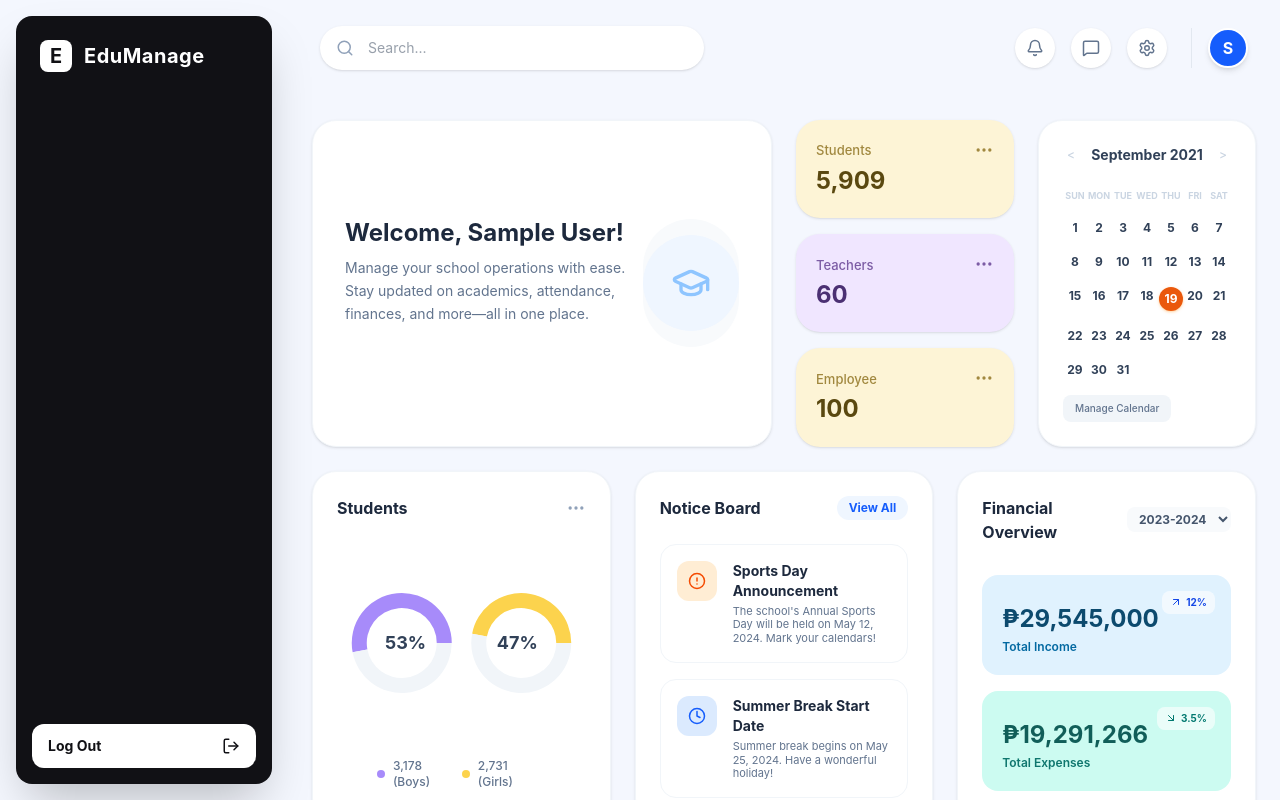
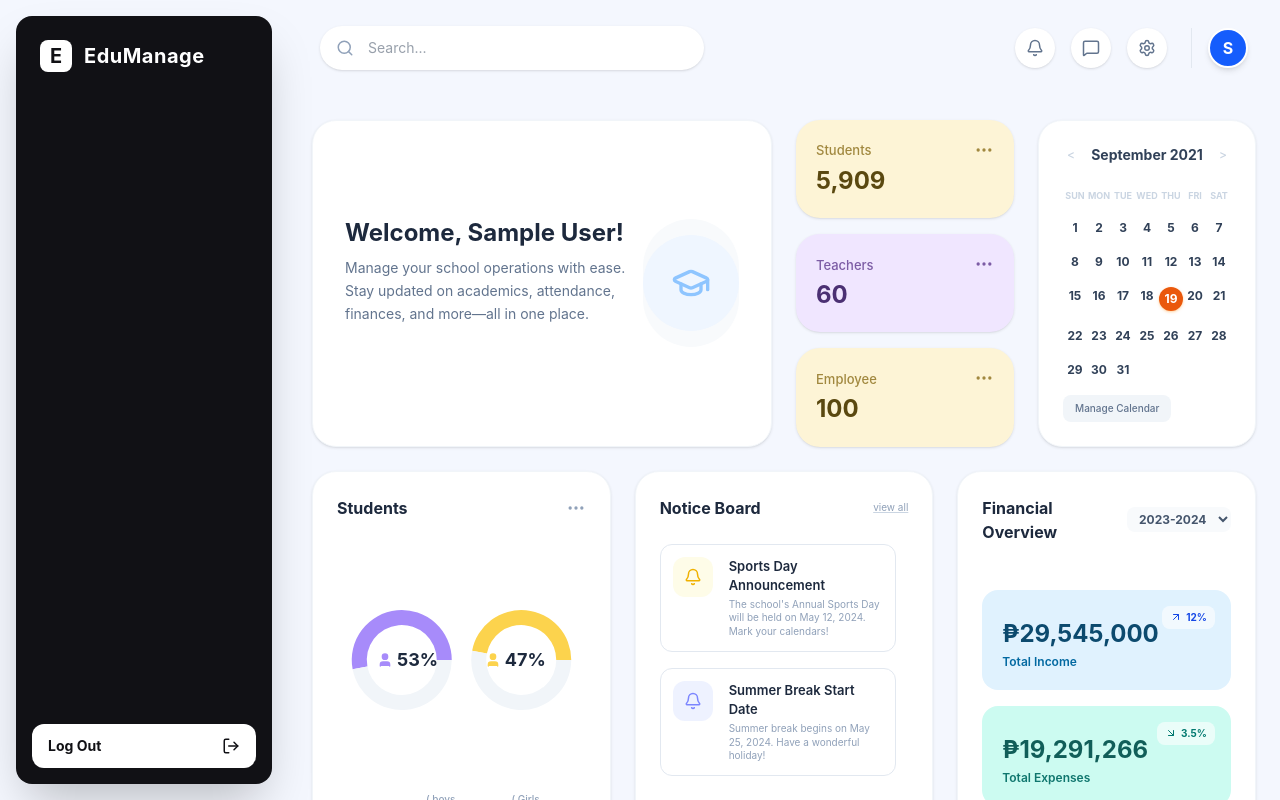
Before and after one commit to krukru741/School-Management-System, a React (Vite) app: page /dashboard in a window 1280 px wide. Built offline with nearby package versions, Linux system fonts and the light colour scheme; sample sign-in values are in the browser's storage.

Commit message:
feat: implement admin dashboard page with stats, charts, and notice board components

```diff
--- a/src/pages/Dashboard.jsx
+++ b/src/pages/Dashboard.jsx
@@ -1,5 +1,5 @@
 import { useAuth } from '../context/AuthContext';
-import { Users, GraduationCap, ArrowUpRight, ArrowDownRight, Clock, AlertCircle, MoreHorizontal } from 'lucide-react';
+import { Users, GraduationCap, ArrowUpRight, ArrowDownRight, Clock, AlertCircle, MoreHorizontal, User, Bell, Edit, Trash2 } from 'lucide-react';
 import {
   BarChart, Bar, XAxis, YAxis, CartesianGrid, Tooltip, ResponsiveContainer,
   LineChart, Line, PieChart, Pie, Cell
@@ -142,43 +142,55 @@ const AdminDashboard = ({ user }) => {
               </ResponsiveContainer>
             </div>
 
-            <div className="absolute inset-0 flex justify-between px-12 items-center pointer-events-none">
-               <span className="font-bold text-lg text-slate-700">53%</span>
-               <span className="font-bold text-lg text-slate-700">47%</span>
+            <div className="absolute inset-0 flex justify-between px-10 items-center pointer-events-none">
+               <div className="flex items-center gap-1">
+                 <User fill="#A78BFA" className="text-[#A78BFA]" size={16} />
+                 <span className="font-bold text-lg text-slate-800">53%</span>
+               </div>
+               <div className="flex items-center gap-1">
+                 <User fill="#FCD34D" className="text-[#FCD34D]" size={16} />
+                 <span className="font-bold text-lg text-slate-800">47%</span>
+               </div>
             </div>
           </div>
 
           <div className="flex justify-between px-10 text-xs text-slate-500 font-medium pb-2">
-            <div className="flex items-center gap-2"><div className="w-2 h-2 rounded-full bg-[#A78BFA]"></div>3,178 (Boys)</div>
-            <div className="flex items-center gap-2"><div className="w-2 h-2 rounded-full bg-[#FCD34D]"></div>2,731 (Girls)</div>
+            <div className="flex items-center gap-1.5"><div className="w-2 h-2 rounded-full bg-[#A78BFA]"></div>3,178 <span className="text-[10px] text-slate-400">( boys )</span></div>
+            <div className="flex items-center gap-1.5"><div className="w-2 h-2 rounded-full bg-[#FCD34D]"></div>2,731 <span className="text-[10px] text-slate-400">( Girls )</span></div>
           </div>
         </div>
 
         {/* Notice Board */}
-        <div className="bg-white rounded-[24px] p-6 shadow-sm border border-slate-100 flex flex-col">
+        <div className="bg-white rounded-[24px] p-6 shadow-sm border border-slate-100 flex flex-col relative">
           <div className="flex justify-between items-center mb-6">
             <h3 className="font-bold text-slate-800">Notice Board</h3>
-            <button className="text-xs text-blue-600 font-bold bg-blue-50 px-3 py-1 rounded-full">View All</button>
+            <button className="text-[10px] text-slate-400 underline decoration-slate-300 hover:text-slate-600">view all</button>
           </div>
-          <div className="space-y-4 flex-1">
-            <div className="flex gap-4 items-start border border-slate-100 p-4 rounded-2xl hover:border-blue-100 transition-colors">
-              <div className="w-10 h-10 rounded-xl bg-orange-100 text-orange-600 flex items-center justify-center shrink-0">
-                <AlertCircle size={18} />
+          <div className="space-y-4 flex-1 overflow-y-auto pr-3 custom-scrollbar">
+            <div className="flex gap-4 items-start border border-slate-200 p-3 rounded-xl">
+              <div className="w-10 h-10 rounded-xl bg-yellow-50 text-yellow-500 flex items-center justify-center shrink-0">
+                <Bell size={18} />
               </div>
               <div>
-                <h4 className="font-bold text-slate-800 text-sm">Sports Day Announcement</h4>
-                <p className="text-[11px] text-slate-500 mt-1 leading-tight">The school's Annual Sports Day will be held on May 12, 2024. Mark your calendars!</p>
+                <h4 className="font-semibold text-slate-800 text-[13px]">Sports Day Announcement</h4>
+                <p className="text-[10px] text-slate-400 mt-0.5 leading-snug">The school's Annual Sports Day will be held on May 12, 2024. Mark your calendars!</p>
               </div>
             </div>
-            <div className="flex gap-4 items-start border border-slate-100 p-4 rounded-2xl hover:border-blue-100 transition-colors">
-              <div className="w-10 h-10 rounded-xl bg-blue-100 text-blue-600 flex items-center justify-center shrink-0">
-                <Clock size={18} />
+            <div className="flex gap-4 items-start border border-slate-200 p-3 rounded-xl">
+              <div className="w-10 h-10 rounded-xl bg-indigo-50 text-indigo-400 flex items-center justify-center shrink-0">
+                <Bell size={18} />
               </div>
               <div>
-                <h4 className="font-bold text-slate-800 text-sm">Summer Break Start Date</h4>
-                <p className="text-[11px] text-slate-500 mt-1 leading-tight">Summer break begins on May 25, 2024. Have a wonderful holiday!</p>
+                <h4 className="font-semibold text-slate-800 text-[13px]">Summer Break Start Date</h4>
+                <p className="text-[10px] text-slate-400 mt-0.5 leading-snug">Summer break begins on May 25, 2024. Have a wonderful holiday!</p>
               </div>
             </div>
+          </div>
+
+          <div className="flex gap-2 items-center mt-4 pt-2">
+            <button className="bg-slate-100 text-slate-500 hover:bg-slate-200 text-[10px] font-semibold px-4 py-1.5 rounded-lg transition-colors">Add New</button>
+            <button className="p-1.5 bg-slate-50 border border-slate-200 rounded-lg text-slate-400 hover:text-slate-600 transition-colors"><Edit size={14} /></button>
+            <button className="p-1.5 bg-slate-50 border border-slate-200 rounded-lg text-slate-400 hover:text-slate-600 transition-colors"><Trash2 size={14} /></button>
           </div>
         </div>
 
```
